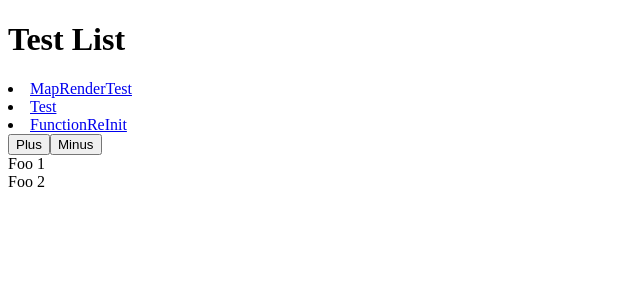
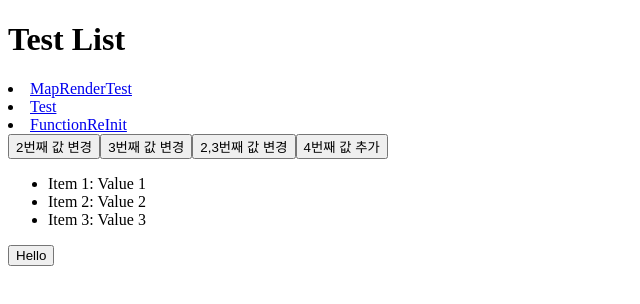
Before and after one commit to Kykim0818/vitereactplayground, a React (Vite) app: page /map-render-test in a window 1280 px wide. Shown: the top 304 px of the page, without its empty margins (0-640 px from the left). Built offline with nearby package versions, Linux system fonts and the light colour scheme.

Commit message:
렌더링 테스트 및 회고 작성

```diff
--- a/src/components/Foo.tsx
+++ b/src/components/Foo.tsx
@@ -1,6 +1,6 @@
 import { useEffect } from "react";
 
-export const Foo = (props: { index: number }) => {
+export const Foo = (props: { index: number; value: string }) => {
   useEffect(() => {
     console.log("Foo render", props.index);
   }, []);
@@ -11,5 +11,9 @@ export const Foo = (props: { index: number }) => {
     };
   });
 
-  return <div>Foo {props.index}</div>;
+  return (
+    <div>
+      Foo {props.index} + {props.value}
+    </div>
+  );
 };
--- a/src/main.tsx
+++ b/src/main.tsx
@@ -4,7 +4,7 @@ import { createBrowserRouter, RouterProvider } from "react-router-dom";
 import App from "./App";
 import { FunctionReInit } from "./pages/FunctionReInit";
 import { List } from "./pages/List";
-import { MapRenderTest } from "./pages/MapRenderTest";
+import { MapRenderTest } from "./pages/MapRenderTest/MapRenderTest";
 
 const router = createBrowserRouter([
   {
--- a/src/pages/MapRenderTest.tsx
+++ /dev/null
@@ -1,39 +0,0 @@
-import { useState } from "react";
-import { Foo } from "../components/Foo";
-
-export const MapRenderTest = () => {
-  const [data, setData] = useState<number[]>([]);
-
-  return (
-    <div>
-      <button
-        onClick={() => {
-          setData([...data, 0]);
-        }}
-      >
-        Plus
-      </button>
-      <button
-        onClick={() => {
-          const removeArr = [...data];
-          removeArr.pop();
-          setData(removeArr);
-        }}
-      >
-        Minus
-      </button>
-
-      <section>
-        {/* {data.map((ele, index) => (
-          <Foo index={index} key={`${index}`} />
-        ))} */}
-        <Foo index={1} />
-        <Foo index={2} />
-      </section>
-    </div>
-  );
-};
-
-/**
- * 이게 지금
- */
--- /dev/null
+++ b/src/pages/MapRenderTest/MapRenderTest.tsx
@@ -0,0 +1,79 @@
+import React, { useState } from "react";
+
+export const MapRenderTest = () => {
+  // 초기 데이터 배열 생성
+  const initialData = [
+    { id: 1, name: "Item 1", value: "Value 1" },
+    { id: 2, name: "Item 2", value: "Value 2" },
+    { id: 3, name: "Item 3", value: "Value 3" },
+    // ... 이하 생략 ...
+  ];
+
+  // 데이터 배열을 상태로 관리
+  const [data, setData] = useState(initialData);
+
+  const handleChangeSecondAndThirdValue = () => {
+    // 배열을 복사하여 수정
+    const newData = [...data];
+    // 3번째 요소의 value만 변경
+    newData[1] = { ...newData[1], value: "New Value for Item new 2" };
+    newData[2] = { ...newData[2], value: "New Value for Item new 3" };
+    // 상태 업데이트
+    setData(newData);
+  };
+
+  // 3번째 값 변경 함수
+  const handleChangeSecondValue = () => {
+    // 배열을 복사하여 수정
+    const newData = [...data];
+    // 3번째 요소의 value만 변경
+    newData[1] = { ...newData[1], value: "New Value for Item 2" };
+    // 상태 업데이트
+    setData(newData);
+  };
+
+  // 3번째 값 변경 함수
+  const handleChangeThirdValue = () => {
+    // 배열을 복사하여 수정
+    const newData = [...data];
+    // 3번째 요소의 value만 변경
+    newData[2] = { ...newData[2], value: "New Value for Item 3" };
+    // 상태 업데이트
+    setData(newData);
+  };
+
+  const handleAdd = () => {
+    data.push({ id: 4, name: "Item 4", value: "Value 4" });
+    setData(data);
+  };
+
+  return (
+    <div>
+      <button onClick={handleChangeSecondValue}>2번째 값 변경</button>
+      <button onClick={handleChangeThirdValue}>3번째 값 변경</button>
+      <button onClick={handleChangeSecondAndThirdValue}>2,3번째 값 변경</button>
+      <button onClick={handleAdd}>4번째 값 추가</button>
+      <ul>
+        {/* 데이터 배열을 순회하며 렌더링 */}
+        {data.map((item) => (
+          <Item key={item.id} name={item.name} value={item.value} />
+        ))}
+      </ul>
+      <Test />
+    </div>
+  );
+};
+
+const Item = React.memo((props: { name: any; value: any }) => {
+  return (
+    <li>
+      {props.name}: {props.value}
+    </li>
+  );
+});
+
+const Test = () => {
+  const [txt, setTxt] = useState("Hello");
+
+  return <button onClick={() => setTxt("TEST")}>{txt}</button>;
+};
```
Also changed, not shown: src/pages/MapRenderTest/README.md (added).
